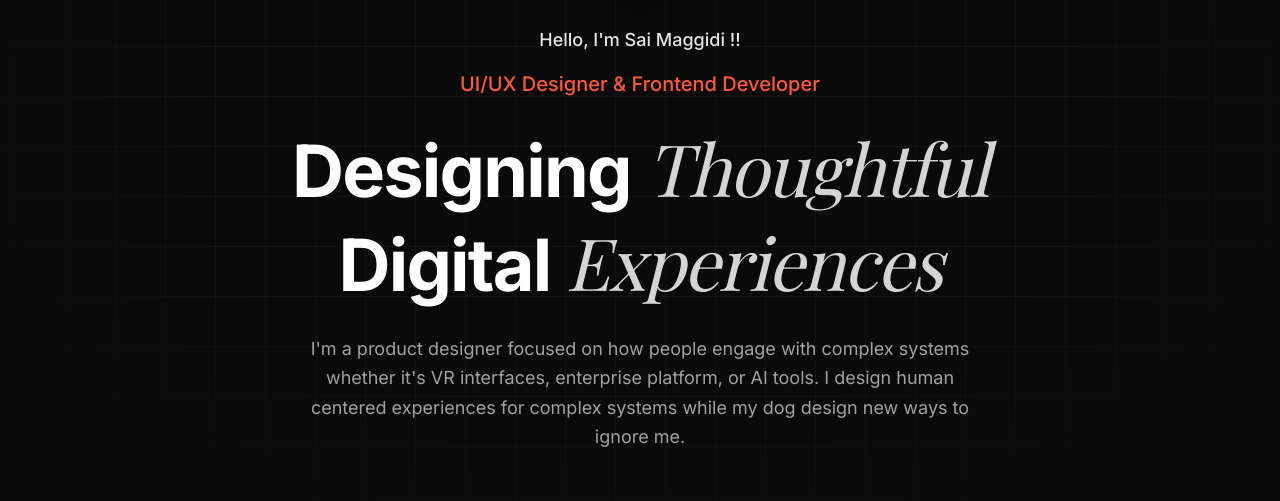
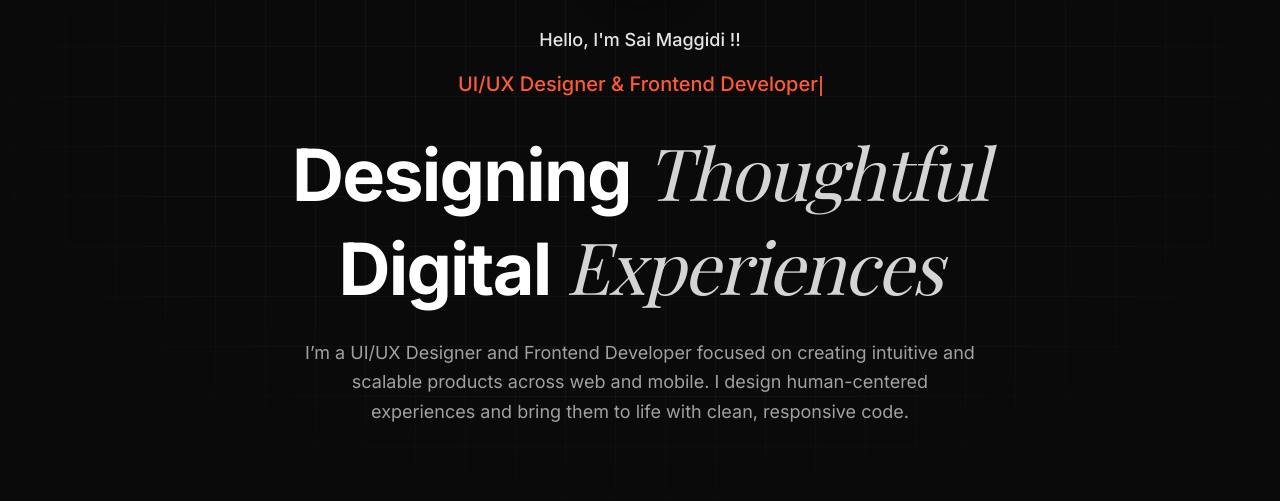
Before and after one commit to saimaggidi/Sai-Maggidi-Portholio, a React (Vite) app: page / in a window 1280 px wide. Shown: the part 254-755 px from the top of the page. Built offline with nearby package versions, Linux system fonts and the light colour scheme; a web font is replaced by a local one.

Commit message:
feat: Add typewriter effect component
Introduces a reusable `Typewriter` component to animate text rendering. This enhances the hero section with a more dynamic introduction.

```diff
--- a/src/App.tsx
+++ b/src/App.tsx
@@ -125,6 +125,52 @@ function Navbar() {
   );
 }
 
+function Typewriter({ text, className, delay = 0, hideCursorOnComplete = false }: { text: string, className?: string, delay?: number, hideCursorOnComplete?: boolean }) {
+  const [displayedText, setDisplayedText] = useState('');
+  const [isComplete, setIsComplete] = useState(false);
+
+  useEffect(() => {
+    let timeout: NodeJS.Timeout;
+    let interval: NodeJS.Timeout;
+
+    const startTyping = () => {
+      let i = 0;
+      interval = setInterval(() => {
+        setDisplayedText(text.substring(0, i + 1));
+        i++;
+        if (i === text.length) {
+          clearInterval(interval);
+          setIsComplete(true);
+        }
+      }, 50);
+    };
+
+    if (delay > 0) {
+      timeout = setTimeout(startTyping, delay);
+    } else {
+      startTyping();
+    }
+
+    return () => {
+      clearTimeout(timeout);
+      clearInterval(interval);
+    };
+  }, [text, delay]);
+
+  return (
+    <p className={className}>
+      {displayedText}
+      {(!hideCursorOnComplete || !isComplete) && (
+        <motion.span
+          animate={{ opacity: [1, 0] }}
+          transition={{ repeat: Infinity, duration: 0.8 }}
+          className="inline-block w-[2px] h-[1em] bg-current align-middle ml-[2px]"
+        />
+      )}
+    </p>
+  );
+}
+
 function Hero() {
   return (
     <section className="relative pt-32 pb-20 px-4 flex flex-col items-center text-center min-h-[80vh] justify-center overflow-hidden">
@@ -137,11 +183,17 @@ function Hero() {
           </div>
         </div>
 
-        <p className="text-lg font-medium mb-4 text-neutral-200">Hello, I'm Sai Maggidi !!</p>
+        <Typewriter
+          text="Hello, I'm Sai Maggidi !!"
+          className="text-lg font-medium mb-4 text-neutral-200 h-7"
+          hideCursorOnComplete={true}
+        />
 
-         <p className="text-[#FF5A36] font-medium text-lg md:text-xl mb-6">
-          UI/UX Designer & Frontend Developer
-        </p>
+        <Typewriter
+          text="UI/UX Designer & Frontend Developer"
+          className="text-[#FF5A36] font-medium text-lg md:text-xl mb-6 h-7 md:h-8"
+          delay={1300}
+        />
 
         <h1 className="text-5xl md:text-7xl font-bold tracking-tight mb-6 max-w-4xl leading-tight">
           Designing <span className="font-serif italic font-normal text-neutral-300">Thoughtful</span><br />
@@ -150,9 +202,7 @@ function Hero() {
 
 
         <p className="text-neutral-400 max-w-2xl text-base md:text-lg leading-relaxed">
-          I'm a product designer focused on how people engage with complex systems whether
-          it's VR interfaces, enterprise platform, or AI tools. I design human centered experiences
-          for complex systems while my dog design new ways to ignore me.
+          I’m a UI/UX Designer and Frontend Developer focused on creating intuitive and scalable products across web and mobile. I design human-centered experiences and bring them to life with clean, responsive code.
         </p>
       </div>
     </section>
@@ -311,8 +361,8 @@ function Services() {
               Bringing designs to life with clean, efficient, and scalable code. I build responsive web applications with a focus on performance and smooth animations.
             </p>
             <ul className="space-y-3 text-sm text-neutral-300">
-              <li className="flex items-center gap-3"><Layers className="w-4 h-4 text-blue-400" /> React & Next.js</li>
-              <li className="flex items-center gap-3"><Layers className="w-4 h-4 text-blue-400" /> Tailwind CSS & Framer Motion</li>
+              <li className="flex items-center gap-3"><Layers className="w-4 h-4 text-blue-400" /> React & Angular</li>
+              <li className="flex items-center gap-3"><Layers className="w-4 h-4 text-blue-400" /> Tailwind CSS & Scss</li>
               <li className="flex items-center gap-3"><Layers className="w-4 h-4 text-blue-400" /> Responsive Web Apps</li>
             </ul>
           </div>
```
